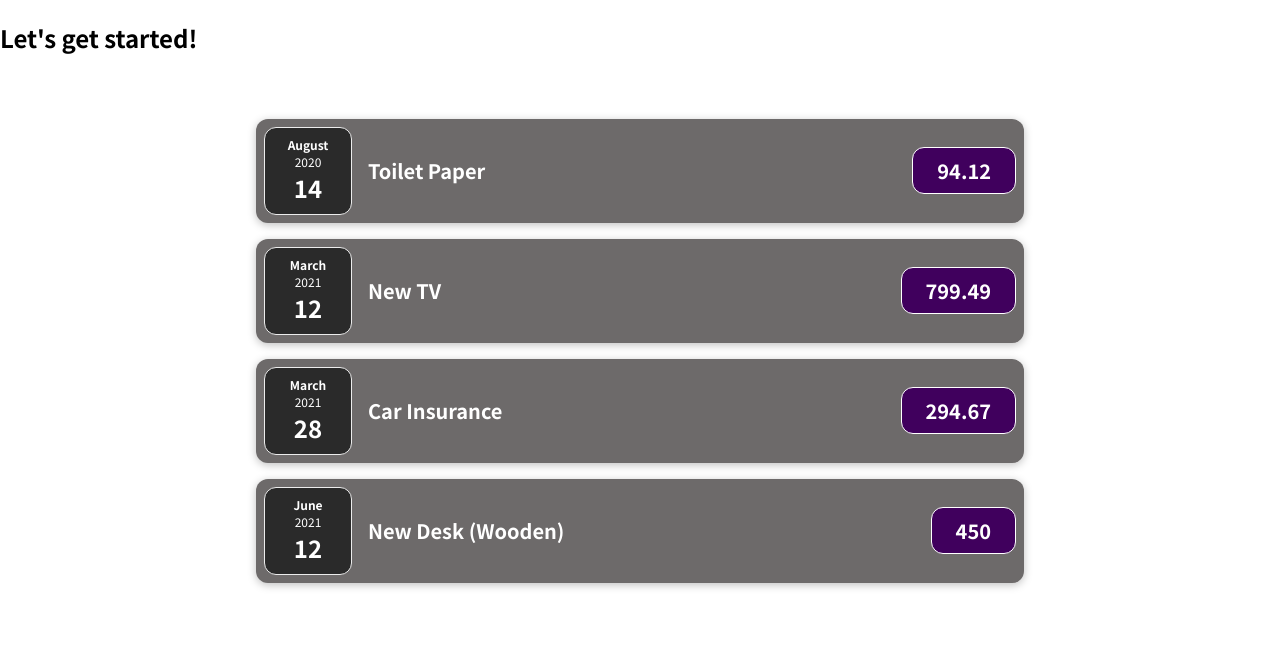
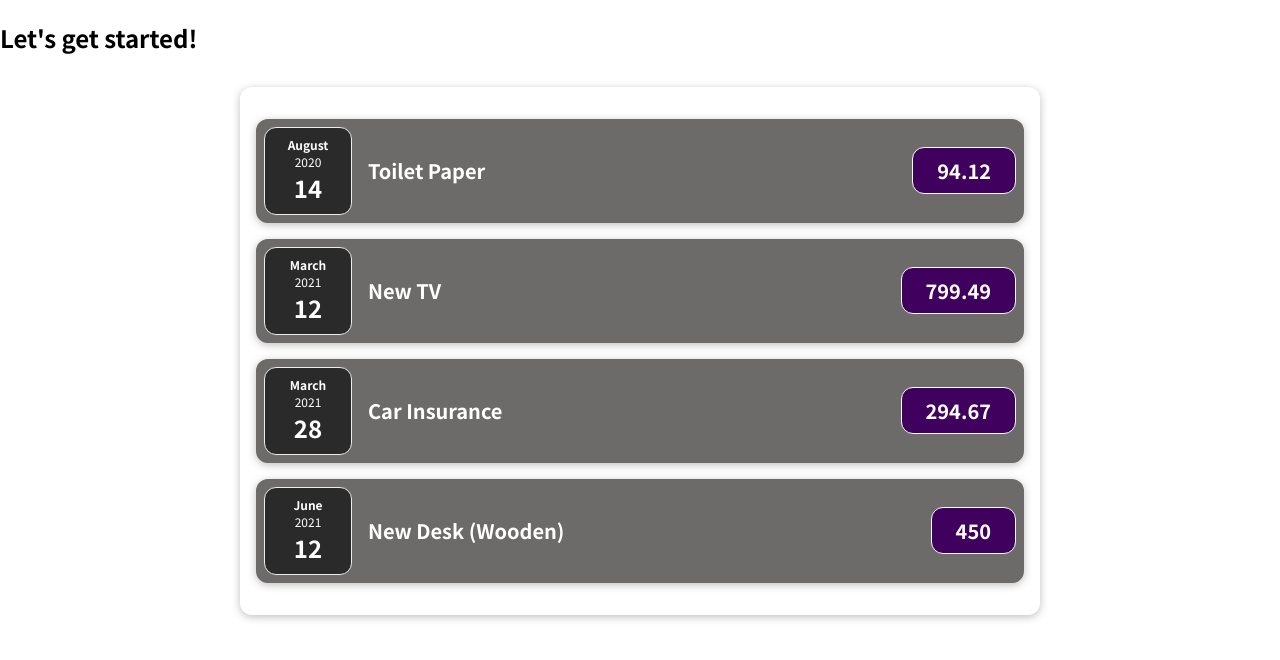
Before and after one commit to nalendro16/React-Project, a JavaScript app: page / in a window 1280 px wide. Shown: the top 660 px of the page. Built offline with nearby package versions, Linux system fonts and the light colour scheme.

Commit message:
arrow function component

```diff
--- a/src/App.js
+++ b/src/App.js
@@ -1,6 +1,6 @@
 import Expenses from './components/Expenses/Expenses'
 
-function App() {
+const App = () => {
   const expenses = [
     {
       id: 'e1',
--- a/src/components/Expenses/ExpenseItem.js
+++ b/src/components/Expenses/ExpenseItem.js
@@ -2,7 +2,7 @@ import ExpnDate from './ExpnDate'
 import './ExpenseItem.css'
 import Card from '../UI/Card'
 
-function ExpenseItem(props) {
+const ExpenseItem = (props) => {
   const expnTitle = props.title
   const expAmount = props.amount
   return (
--- a/src/components/Expenses/Expenses.css
+++ b/src/components/Expenses/Expenses.css
@@ -5,4 +5,5 @@
   width: 50rem;
   max-width: 95%;
   border-radius: 12px;
+  box-shadow: 0 2px 8px rgba(0, 0, 0, 0.25);
 }
--- a/src/components/Expenses/Expenses.js
+++ b/src/components/Expenses/Expenses.js
@@ -1,7 +1,7 @@
 import ExpenseItem from './ExpenseItem'
 import './Expenses.css'
 
-function Expenses(props) {
+const Expenses = (props) => {
   return (
     <div className="expenses">
       <ExpenseItem
--- a/src/components/Expenses/ExpnDate.js
+++ b/src/components/Expenses/ExpnDate.js
@@ -1,6 +1,6 @@
 import './ExpnDate.css'
 
-function ExpnDate(props) {
+const ExpnDate = (props) => {
   const day = props.date.toLocaleString('en-US', { day: '2-digit' })
   const month = props.date.toLocaleString('en-US', { month: 'long' })
   const year = props.date.getFullYear()
--- a/src/components/UI/Card.js
+++ b/src/components/UI/Card.js
@@ -1,5 +1,5 @@
 import './Card.css'
-function Card(props) {
+const Card = (props) => {
   const card = 'card ' + props.className
   return <div className={card}>{props.children}</div>
 }
```
Also changed, not shown: 1 other file (tests, documents, lock files or other folders).
